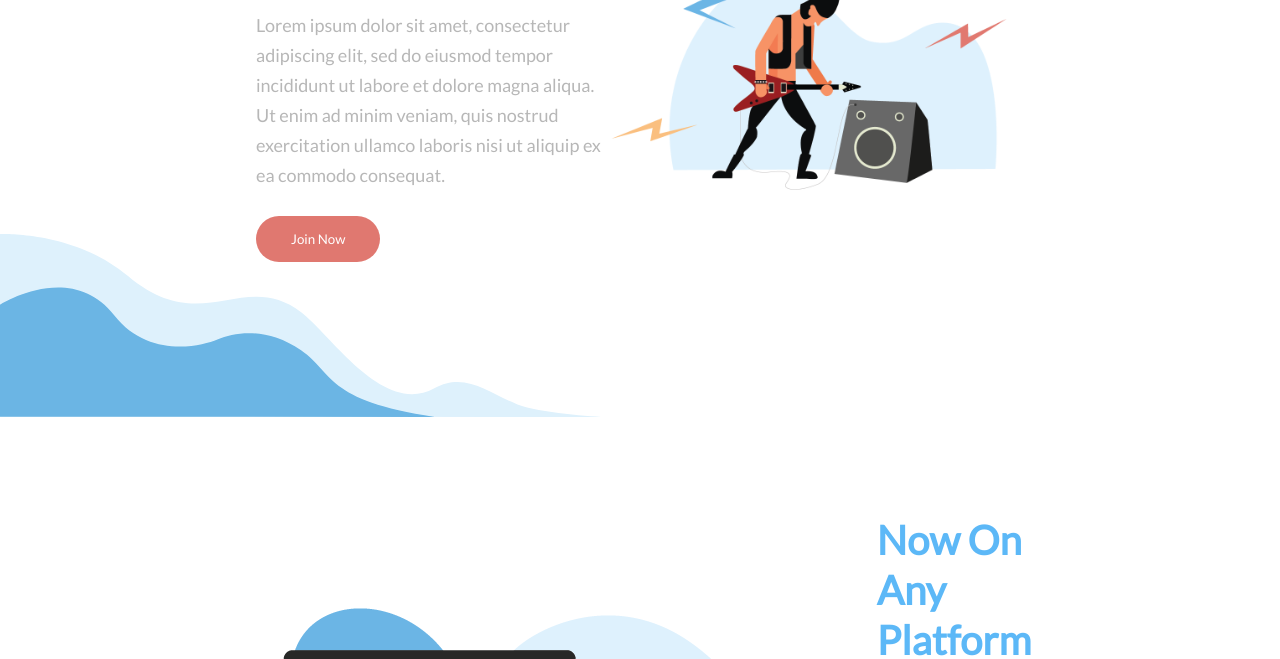
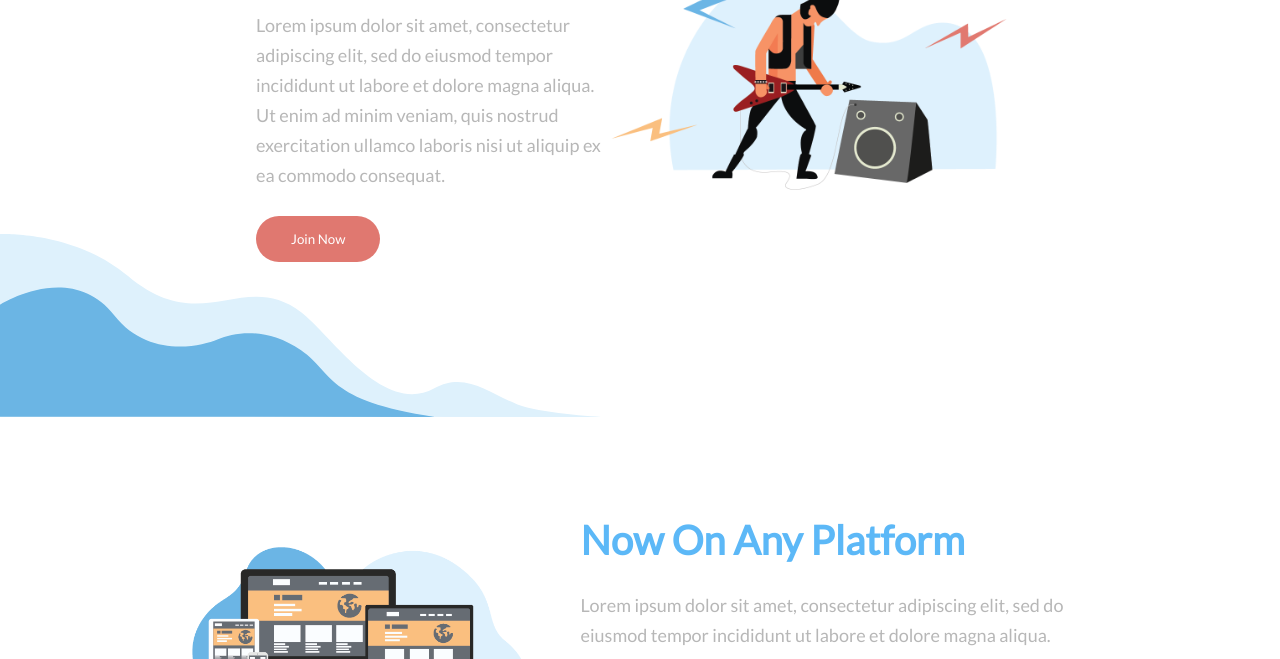
Before and after one commit to jenredkiss/Musiko, a plain HTML site: page index.html in a window 1280 px wide. Shown: the part 291-950 px from the top of the page. Drawn offline with Linux system fonts and the light colour scheme.

Commit message:
Update style.css

```diff
--- a/style.css
+++ b/style.css
@@ -150,6 +150,10 @@ button:hover{
     display: inline-block;
     margin: 15px 2px;
 }
+img.devices{
+    width: 100%;
+
+}
 @media only screen and (max-width:700px){
     nav ul{
         width: 100%;
```
